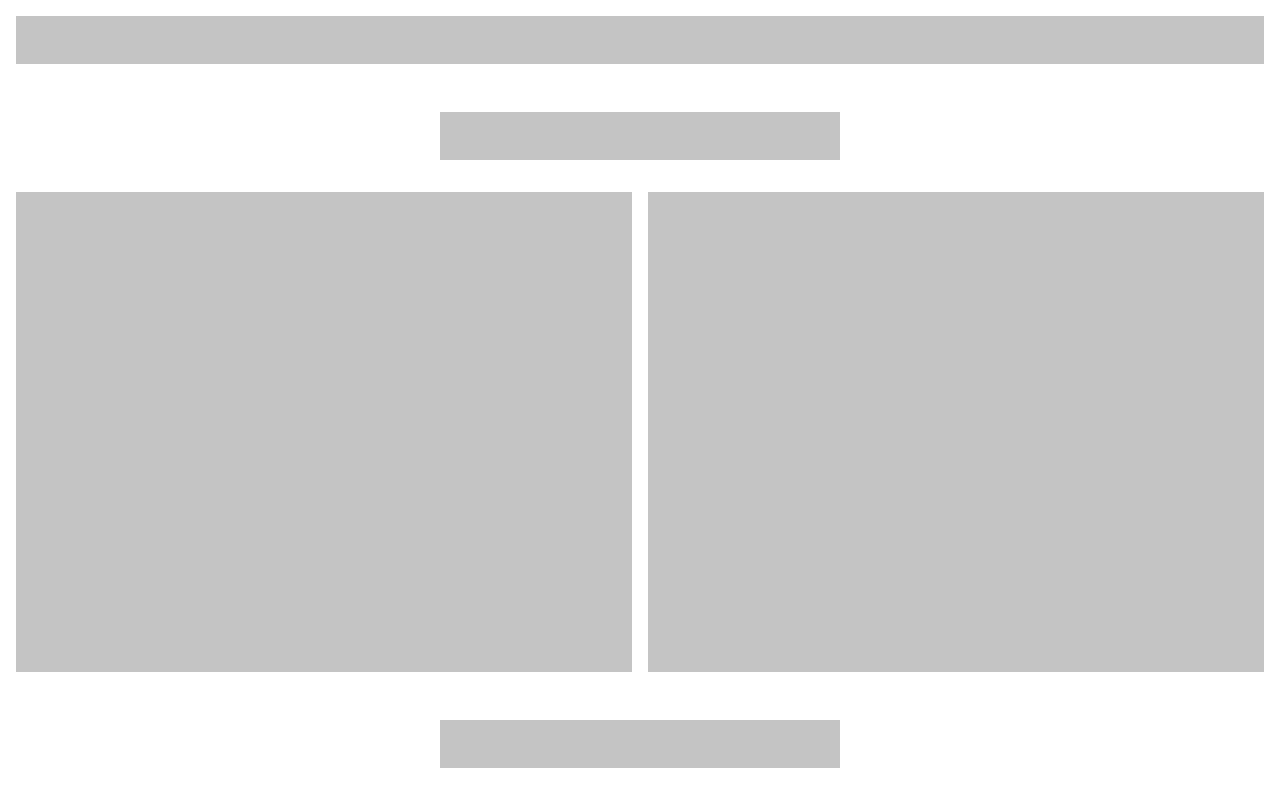
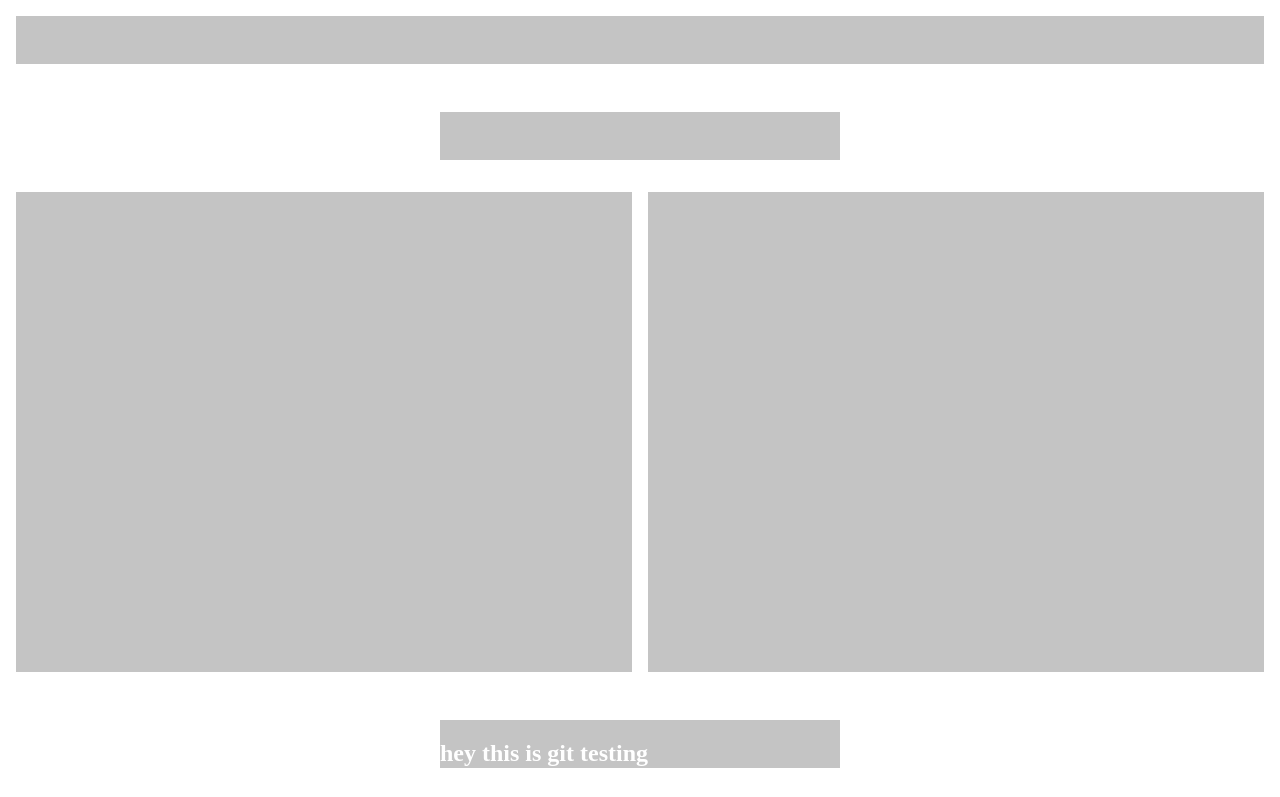
Before and after one commit to darshan-softrefine/course1-test, a plain HTML site: page index.html in a window 1280 px wide. Shown: the top 797 px of the page. Drawn offline with Linux system fonts and the light colour scheme.

Commit message:
test changes

```diff
--- a/index.html
+++ b/index.html
@@ -31,7 +31,9 @@
 
     <div class="second-sec">
 
-        <div class="title"></div>
+        <div class="title">
+            <h2 style="color: white;">hey this is git testing</h2>
+        </div>
 
         <div class="grid">
             <div class="grid-item"></div>
```
